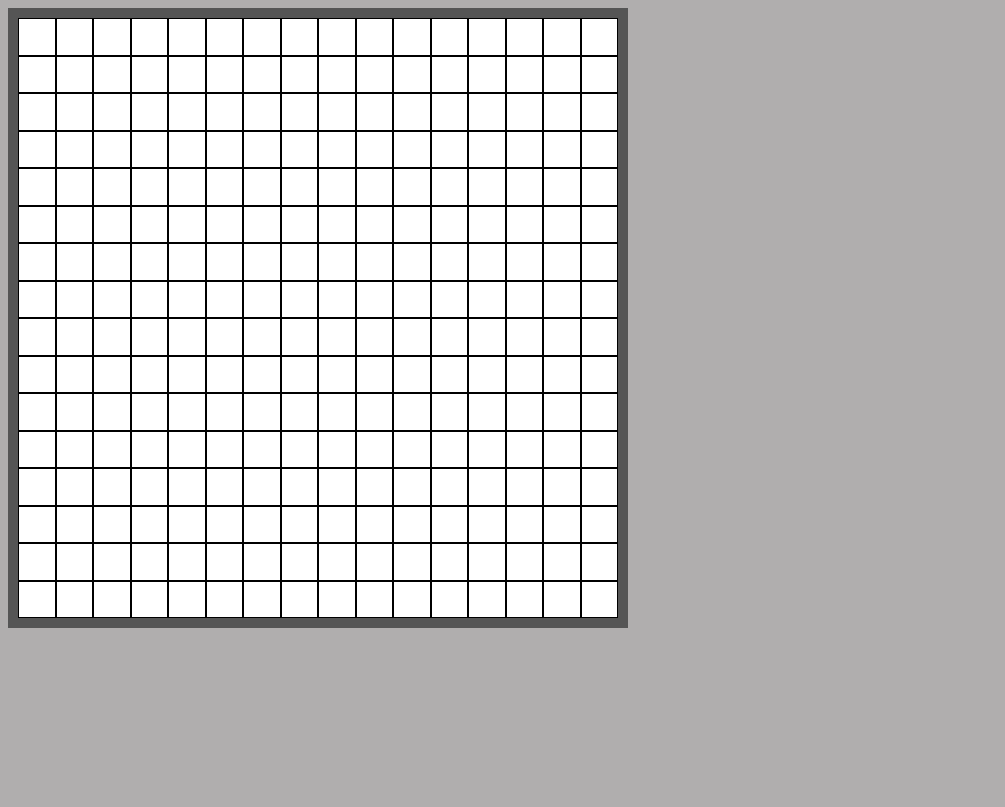
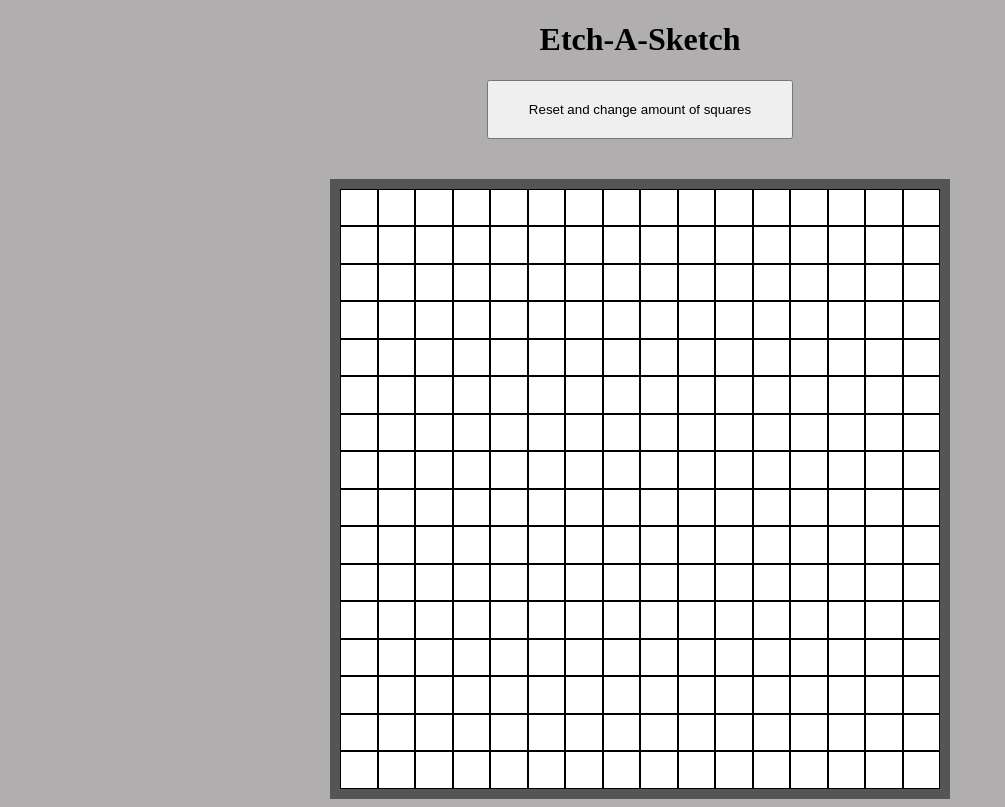
Before and after one commit to gabecpf97/etch_a_sketch, a plain HTML site: page index.html in a window 1280 px wide. Shown: the whole page, without its empty margins (0-1005 px from the left). Drawn offline with Linux system fonts and the light colour scheme.

Commit message:
added function that help make the reset button functinoable, added comment to each function

```diff
--- a/index.html
+++ b/index.html
@@ -9,6 +9,6 @@
     <title>Etch-a-Sketch</title>
 </head>
 <body>
-
+    <h1>Etch-A-Sketch</h1>
 </body>
 </html>
--- a/model.js
+++ b/model.js
@@ -1,20 +1,104 @@
 /**
- * create a div for containing all squares.
+ * create button and its div for holding it
  */
-const container = document.createElement('div');
-container.classList.add('container');
-container.setAttribute('style', 'display:grid;\
-                        grid-template-columns: repeat(16, 1fr);\
-                        width:600px; height:600px; border: 10px solid #555');
-document.querySelector('body').appendChild(container);
+const butts_container = document.createElement('div');
+butts_container.classList.add('butt_container');
+const reset = document.createElement('button');
+reset.textContent = "Reset and change amount of squares";
+reset.classList.add('butt');
+butts_container.appendChild(reset);
+document.querySelector('body').appendChild(butts_container);
+
+// create default square grid 16 x 16
+createSquareDiv(16);
 
 /**
- * create 16 * 16 squeare that are inside the conatiner div
+ * add click listener to the reset button that reset the grid
+ * and ask the user for the amount of square they want for
+ * each side
  */
-for (let i = 0; i < (16 * 16); i++) {
-    let grid_square = document.createElement('div');
-    grid_square.classList.add('square');
-    grid_square.setAttribute('style',
-                'background-color:white; border: 1px solid black');
-    container.appendChild(grid_square);
-};
+reset.addEventListener('click', (e) => {
+    let amount = prompt('Enter square per side (max: 100)', 16);
+    resetAmount(amount);
+});
+
+/**
+ * Function that reset the grid and ask user for the amount of
+ * square per side in the new grid
+ * @param {*} amount amount of square per side
+ */
+function resetAmount(amount){
+    amount = checkLimit(amount);
+    let holder = document.querySelector('.holder');
+    document.querySelector('body').removeChild(holder);
+    createSquareDiv(amount);
+}
+
+/**
+ * Helper function that check if the amount of square user type
+ * are within limit, if not prompt again
+ * @param {*} amount amount of square per side
+ * @returns amount of square per side
+ */
+function checkLimit(amount) {
+    if (amount > 100 || amount < 1) {
+        return checkLimit(prompt('Please enter amount less than 100 and bigger than 0', 16));
+    } else {
+        return amount;
+    }
+}
+
+/**
+ * Function that create div that contian the desire amount of
+ * square per side, also add class to each square to let it change
+ * color when hovered above
+ * @param {*} n square per side
+ */
+function createSquareDiv(n) {
+    let container = createConatiner(n);
+    createSquare(container, n);
+    addListener();
+}
+
+/**
+ * Helper function that create container div and the holder div
+ * then adding it the html file
+ * @param {*} n the amount of square per side
+ * @returns the container for squares
+ */
+function createConatiner(n) {
+    const holder = document.createElement('div');
+    const container = document.createElement('div');
+    holder.classList.add('holder');
+    container.classList.add('container');
+    container.style.cssText += `grid-template-columns: repeat(${n}, 1fr)`;
+    holder.appendChild(container);
+    document.querySelector('body').appendChild(holder);
+    return container;
+}
+
+/**
+ * Helper function that create square then append it the the
+ * contianer
+ * @param {*} container container for squares
+ * @param {*} n the amount of square per side
+ */
+function createSquare(container, n) {
+    for (let i = 0; i < (n * n); i++) {
+        let grid_square = document.createElement('div');
+        grid_square.classList.add('square');
+        container.appendChild(grid_square);
+    };
+}
+
+/**
+ * Helper function that add hover listener for each squares
+ */
+function addListener() {
+    const squares = document.querySelectorAll('.square');
+    squares.forEach(square => {
+        square.addEventListener('mouseover', (e) => {
+            square.classList.add('filled');
+        });
+    });
+}
--- a/style.css
+++ b/style.css
@@ -1,3 +1,38 @@
 body {
     background-color: #4641416c;
 }
+
+h1 {
+    text-align: center;
+}
+
+.holder {
+    display: flex;
+    justify-content: center;
+}
+
+.container {
+    display: grid;
+    width: 600px;
+    height: 600px;
+    border: 10px solid #555;
+}
+
+.square {
+    background-color: white;
+    border: 1px solid black;
+}
+
+.filled {
+    background-color: black !important;
+}
+
+.butt_container {
+    display: flex;
+    justify-content: center;
+    padding-bottom: 40px;
+}
+
+.butt {
+    padding: 20px 40px;
+}
```
